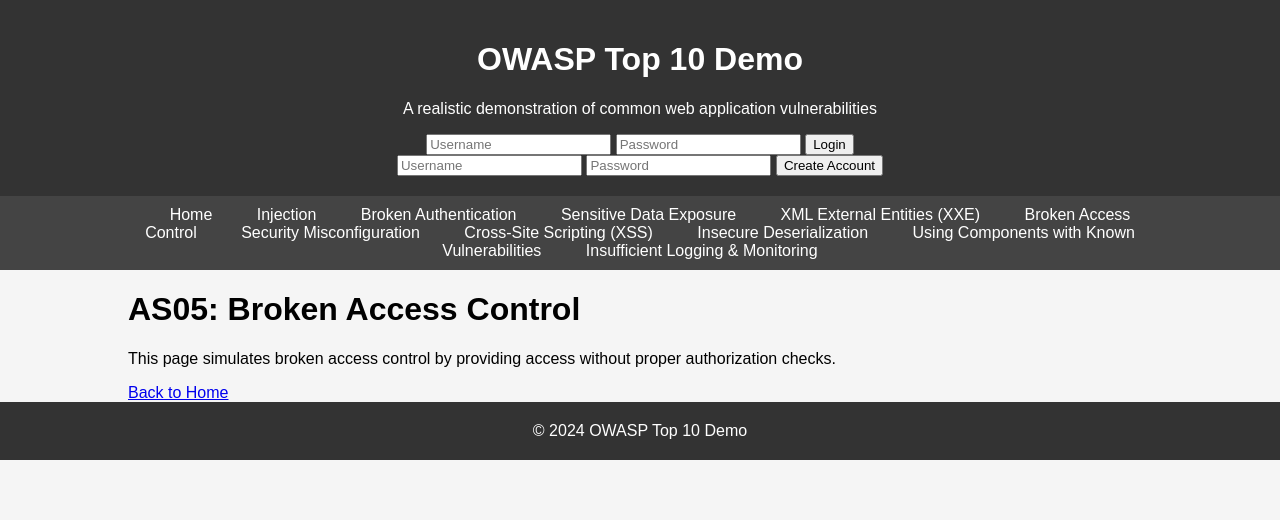
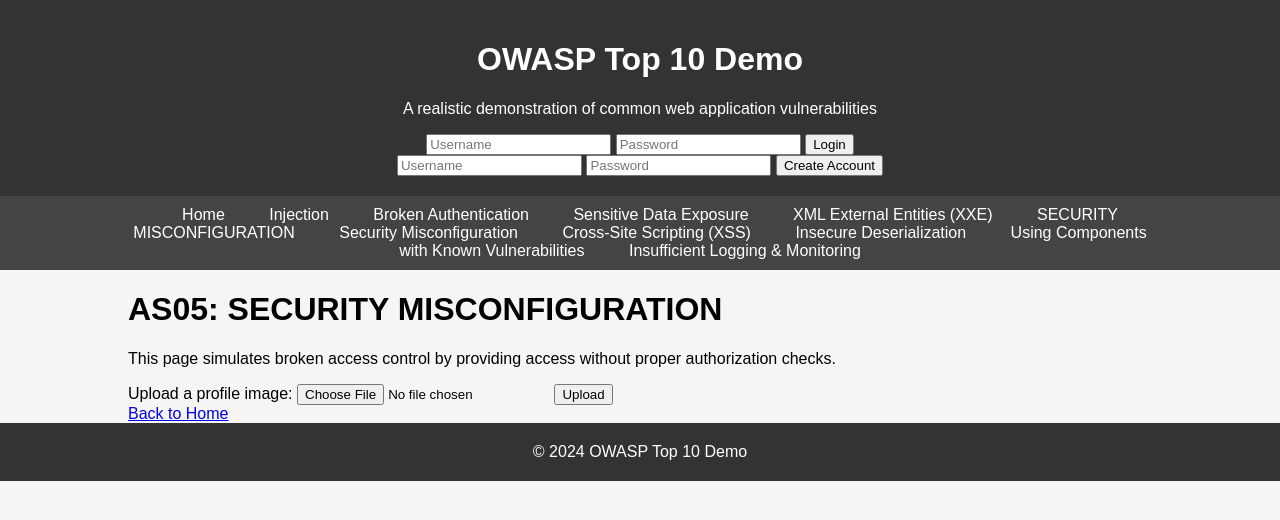
Before and after one commit to atakopruluoglu/owasp-site, a Flask app: page /AS05 in a window 1280 px wide. Shown: the top 520 px of the page. Run offline with Flask 3, Linux system fonts and the light colour scheme.

Commit message:
'AS05-Orhun'

```diff
--- a/app/routes.py
+++ b/app/routes.py
@@ -1,10 +1,17 @@
-from flask import render_template, request, redirect, url_for
+from flask import Flask, render_template, request, redirect, url_for
 from hashlib import sha256
+from werkzeug.utils import secure_filename
 import os
 from .user_auth import authenticate, write_user
 
+from app import app
 
-from app import app
+
+UPLOAD_FOLDER = 'uploads'
+if not os.path.exists(UPLOAD_FOLDER):
+    os.makedirs(UPLOAD_FOLDER)
+app.config['UPLOAD_FOLDER'] = UPLOAD_FOLDER
+
 
 @app.route('/create_user', methods=['POST'])
 def create_user():
@@ -15,6 +22,8 @@
         return "User created successfully"
     else:
         return "User already exists"
+
+
 
 def read_users():
     users_file = os.path.join(os.path.dirname(__file__), 'user_data', 'users.txt')
@@ -77,9 +86,24 @@
     return render_template('AS04.html')
 
 # AS05: Broken Access Control
-@app.route('/AS05')
+@app.route('/AS05', methods=['GET', 'POST'])
 def AS05():
-    return render_template('AS05.html')
+    if request.method == 'POST':
+        if 'file' not in request.files:
+            return redirect(request.url)
+        file = request.files['file']
+        if file.filename == '':
+            return redirect(request.url)
+        if file:
+            filename = secure_filename(file.filename)
+            file.save(os.path.join(app.config['UPLOAD_FOLDER'], filename))
+            return redirect(url_for('AS05'))
+    return render_template('as05.html')
+
+
+
+
+
 
 # AS06: Security Misconfiguration
 @app.route('/AS06')
@@ -122,3 +146,20 @@
 def logout():
     # Perform logout operations if needed
     return redirect(url_for('index'))  # Redirect to the homepage after logout
+
+
+@app.route('/upload', methods=['GET', 'POST'])
+def upload_file():
+    if request.method == 'POST':
+        # Check if the file part is in the request
+        if 'file' not in request.files:
+            return redirect(request.url)
+        file = request.files['file']
+        if file.filename == '':
+            return redirect(request.url)
+        if file:
+            # Securely save the file
+            filename = secure_filename(file.filename)
+            file.save(os.path.join(app.config['UPLOAD_FOLDER'], filename))
+            return redirect(url_for('AS05'))
+    return render_template('upload.html')
--- a/app/templates/as05.html
+++ b/app/templates/as05.html
@@ -1,7 +1,12 @@
 {% extends "base.html" %}
-{% block title %}AS05: Broken Access Control{% endblock %}
+{% block title %}AS05: SECURITY MISCONFIGURATION{% endblock %}
 {% block content %}
-<h1>AS05: Broken Access Control</h1>
+<h1>AS05: SECURITY MISCONFIGURATION</h1>
 <p>This page simulates broken access control by providing access without proper authorization checks.</p>
+<form method="post" enctype="multipart/form-data">
+    <label for="file">Upload a profile image:</label>
+    <input type="file" id="file" name="file">
+    <input type="submit" value="Upload">
+</form>
 <a href="/">Back to Home</a>
 {% endblock %}
--- a/app/templates/base.html
+++ b/app/templates/base.html
@@ -36,7 +36,7 @@
                 <li><a href="/AS02">Broken Authentication</a></li>
                 <li><a href="/AS03">Sensitive Data Exposure</a></li>
                 <li><a href="/AS04">XML External Entities (XXE)</a></li>
-                <li><a href="/AS05">Broken Access Control</a></li>
+                <li><a href="/AS05">SECURITY MISCONFIGURATION</a></li>
                 <li><a href="/AS06">Security Misconfiguration</a></li>
                 <li><a href="/AS07">Cross-Site Scripting (XSS)</a></li>
                 <li><a href="/AS08">Insecure Deserialization</a></li>
```
Also changed, not shown: app/templates/upload.html (added, +11 -0 lines), uploads/KOD_KISMINA_GECME_INSPECT.jpg (added), uploads/alert_baslk_denemesi_.jpg (added).
